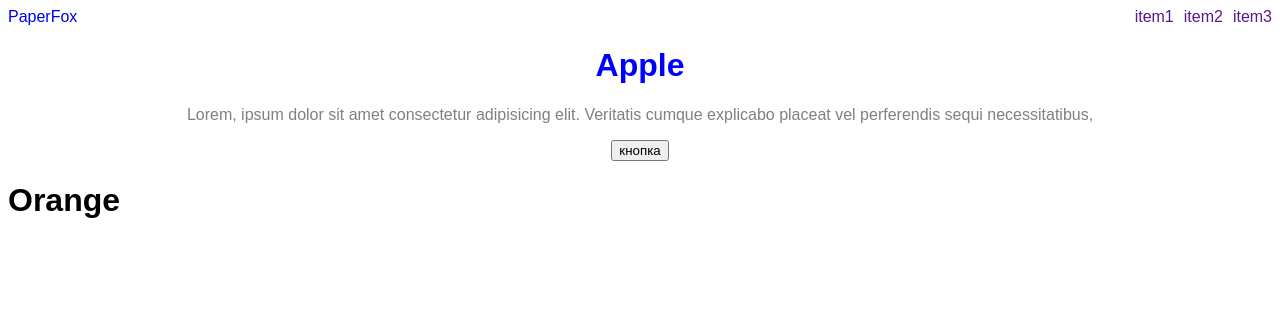
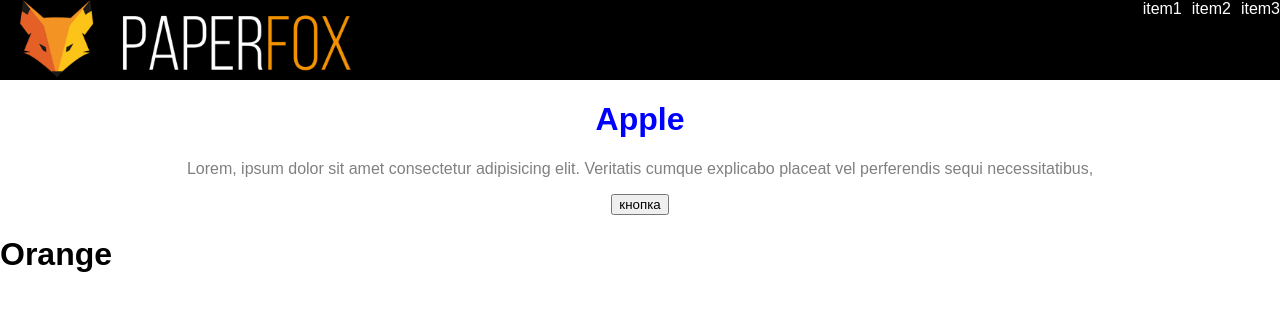
Before and after one commit to smoloff/lessson2, a plain HTML site: page index.html in a window 1280 px wide. Drawn offline with Linux system fonts and the light colour scheme.

Commit message:
add styles to header

```diff
--- a/index.html
+++ b/index.html
@@ -8,7 +8,7 @@
 </head>
 <body>
   <header class="header">
-    <a href="/"> PaperFox</a>
+    <a href="/"> <img src="./img/paperfox-logo-header-500x110-1.png" alt="PaperFox logo" class="logo"> </a>
 
     <div class="empty-cnt"></div>
 
--- a/style.css
+++ b/style.css
@@ -6,10 +6,10 @@
 a {
   /* a, p ... apply style to tags */
   text-decoration: none;
-  flex:1;
+  flex: 1;
 }
 
-ul {
+body, ul {
   list-style: none;
   padding: 0;
   margin: 0;
@@ -21,14 +21,25 @@ ul {
 
 .header {
   display: flex;
+  height:80px;
+  background-color: black;
+}
+.logo {
+ max-width: 100%;
+ max-height: 100%;
 }
 
 .nav-list {
   display: flex;
   flex-direction: row;
-  flex:3;
+  flex: 3;
 }
-.nav-list> li:not(:nth-child(3)) {
+
+.nav-list > li > a {
+  color: #fff;
+}
+
+.nav-list> :not(:nth-child(3)) {
   margin-right: 10px;
 }
 
@@ -37,6 +48,7 @@ ul {
   text-align: center;
   color: gray;
 }
-.empty-cnt{
-  flex:1;
+
+.empty-cnt {
+  flex: 1;
 }
```
Also changed, not shown: img/paperfox-logo-header-500x110-1.png (added).
